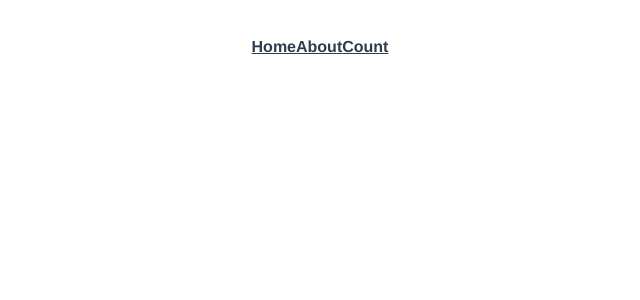
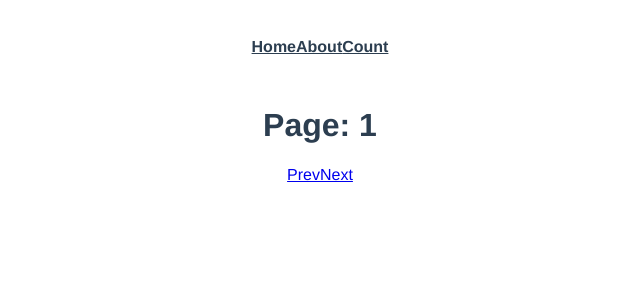
Before and after one commit to nargok/vue_playground, a Vue app: page /paging/1 in a window 1280 px wide. Shown: the top 300 px of the page, without its empty margins (320-960 px from the left). Built offline with nearby package versions, Linux system fonts and the light colour scheme.

Commit message:
paging views

```diff
--- a/src/router/index.js
+++ b/src/router/index.js
@@ -21,7 +21,11 @@ Vue.use(VueRouter)
   {
     path: '/count',
     component: () => import(/* webpackChunkName: "count" */ '@/views/Count.vue')
-  }
+  },
+  {
+    path: '/paging/:page',
+    component: () => import(/* webpackChunkName: "paging" */ '@/views/Paging.vue')
+  },
 ]
 
 const router = new VueRouter({
--- /dev/null
+++ b/src/views/Paging.vue
@@ -0,0 +1,20 @@
+<template>
+  <div class="about">
+    <h1>Page: {{ $route.params.page }}</h1>
+    <router-link :to="`/paging/${prevPage}`" >Prev</router-link>
+    <router-link :to="`/paging/${nextPage}`" >Next</router-link>
+  </div>
+</template>
+
+<script>
+export default {
+  computed: {
+    prevPage() {
+      return Number(this.$route.params.page) - 1
+    },
+    nextPage() {
+      return Number(this.$route.params.page) + 1
+    },
+  }
+}
+</script>
```
